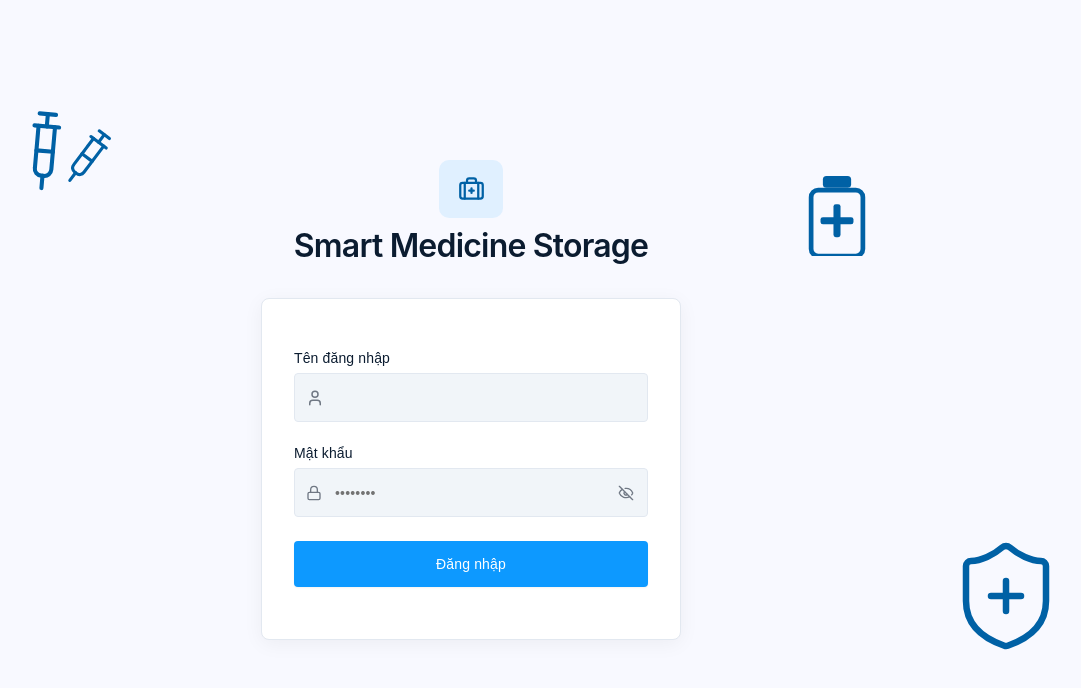
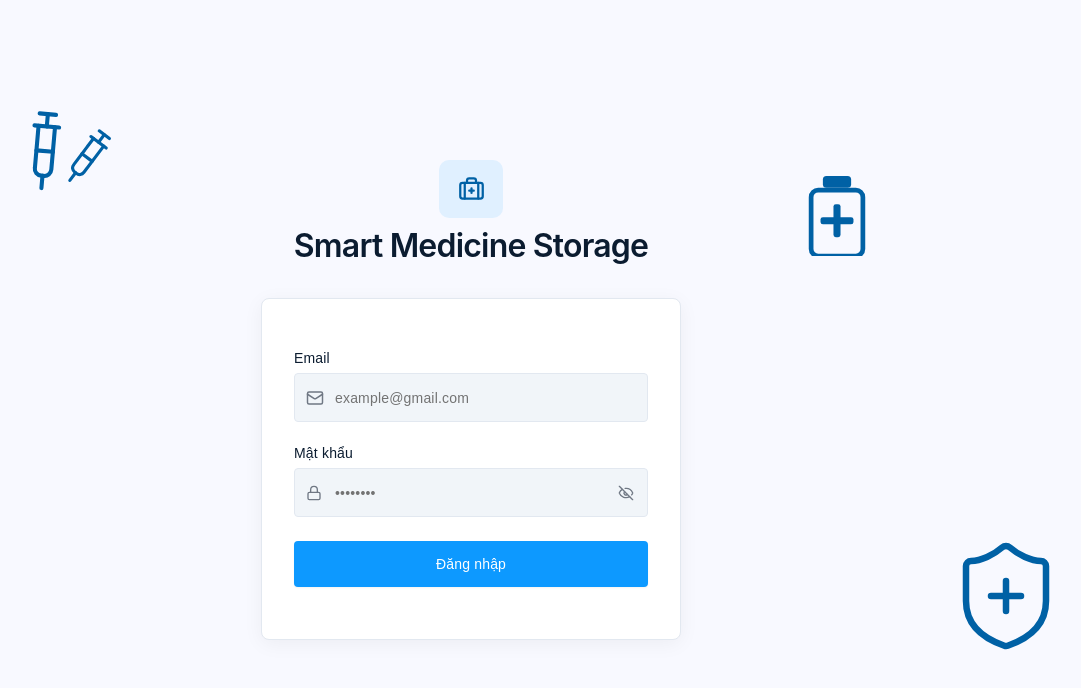
Before and after one commit to daovudat2305-cmd/IoT-SmartMedicine, a React (Vite) app in the folder Website/frontend/: page /login in a window 1280 px wide. Shown: the top 688 px of the page, without its empty margins (169-1250 px from the left). Built offline with nearby package versions, Linux system fonts and the light colour scheme.

Commit message:
feat(auth): integrate login flow and logout handlers with backend api

```diff
--- a/Website/frontend/src/components/layout/Header.tsx
+++ b/Website/frontend/src/components/layout/Header.tsx
@@ -3,12 +3,21 @@ import { useNavigate } from "react-router";
 import { Popover, PopoverContent, PopoverTrigger } from "../ui/popover";
 import { Button } from "../ui/button";
 import { User, LogOut, CircleUserRound } from "lucide-react";
+import { useAuth } from "@/context";
+import { toast } from "sonner";
 
 const BRAND = "#004080";
 const IN_BD = "#E2E8F0";
 
 export default function Header() {
   const navigate = useNavigate();
+  const { logout } = useAuth();
+
+  const handleLogout = () => {
+    logout();
+    toast.info("Đã đăng xuất khỏi hệ thống");
+    navigate("/login", { replace: true });
+  };
 
   return (
     <header
@@ -56,7 +65,7 @@ export default function Header() {
           <Button
             variant="ghost"
             className="w-full justify-start gap-2 text-sm font-medium text-red-600 hover:text-red-700 hover:bg-red-100"
-            onClick={() => navigate("/login")}
+            onClick={handleLogout}
           >
             <LogOut size={15} />
             Đăng xuất
--- a/Website/frontend/src/components/layout/Sidebar.tsx
+++ b/Website/frontend/src/components/layout/Sidebar.tsx
@@ -7,6 +7,8 @@ import {
   LogOut,
 } from "lucide-react";
 import { Button } from "../ui/button";
+import { useAuth } from "@/context";
+import { toast } from "sonner";
 
 const BRAND = "#004080";
 const ICON_FG = "#2D5078";
@@ -27,10 +29,12 @@ interface SidebarProps {
 
 export default function Sidebar({ width = 200 }: SidebarProps) {
   const navigate = useNavigate();
+  const { logout } = useAuth();
 
   const handleLogout = () => {
-    // TODO: xử lý logout (clear token, redirect)
-    navigate("/login");
+    logout();
+    toast.info("Đã đăng xuất khỏi hệ thống");
+    navigate("/login", { replace: true });
   };
 
   return (
--- a/Website/frontend/src/pages/Login.tsx
+++ b/Website/frontend/src/pages/Login.tsx
@@ -6,13 +6,18 @@ import {
   Syringe,
   ShieldPlus,
   BriefcaseMedical,
-  User,
+  Mail,
+  Loader2,
 } from "lucide-react";
 import { Button } from "../components/ui/button";
 import { Input } from "../components/ui/input";
 import { Label } from "../components/ui/label";
 import { Card, CardContent } from "../components/ui/card";
 import { MedicineBottle } from "../components/MedicineBottle";
+import { useAuth } from "@/context";
+import { Navigate, useLocation, useNavigate } from "react-router";
+import { authApi } from "@/api";
+import { toast } from "sonner";
 
 const BRAND = "#0061A5";
 const BTN_CLR = "#0D99FF";
@@ -24,7 +29,76 @@ const PAGE_BG = "#F8F9FF";
 const LOGO_BG = "rgba(13,153,255,0.1)";
 
 export default function Login() {
+  const [email, setEmail] = useState("");
+  const [password, setPassword] = useState("");
+  const [isLoading, setIsLoading] = useState(false);
+  const [errorMessage, setErrorMessage] = useState<string | null>(null);
   const [showPassword, setShowPassword] = useState(false);
+
+  const { login, isAuthenticated } = useAuth();
+  const navigate = useNavigate();
+  const location = useLocation();
+
+  if (isAuthenticated) {
+    return <Navigate to="/dashboard" replace />;
+  }
+
+  // giữ nguyên cả search params khi redirect lại trang cũ
+  const fromState = (
+    location.state as { from?: { pathname: string; search: string } }
+  )?.from;
+  const redirectPath = fromState
+    ? `${fromState.pathname}${fromState.search || ""}`
+    : "/dashboard";
+
+  //reset error message
+  const handleEmailChange = (e: React.ChangeEvent<HTMLInputElement>) => {
+    setEmail(e.target.value);
+    if (errorMessage) setErrorMessage(null);
+  };
+
+  const handlePasswordChange = (e: React.ChangeEvent<HTMLInputElement>) => {
+    setPassword(e.target.value);
+    if (errorMessage) setErrorMessage(null);
+  };
+
+  const handleSubmit = async (e: React.FormEvent<HTMLFormElement>) => {
+    e.preventDefault();
+    setErrorMessage(null);
+
+    const cleanEmail = email.trim();
+    const cleanPassword = password.trim();
+    if (!cleanEmail || !cleanPassword) {
+      setErrorMessage("Vui lòng nhập đầy đủ email và mật khẩu");
+      return;
+    }
+    // Validate email cơ bản
+    if (!/\S+@\S+\.\S+/.test(cleanEmail)) {
+      setErrorMessage("Định dạng email không hợp lệ");
+      return;
+    }
+
+    try {
+      setIsLoading(true);
+
+      const response = await authApi.login({
+        email: cleanEmail,
+        password: cleanPassword,
+      });
+
+      login(cleanEmail, cleanPassword, response.data.username);
+
+      toast.success("Đăng nhập thành công");
+      navigate(redirectPath, { replace: true });
+    } catch (error: any) {
+      const msg =
+        error?.response?.data?.message ||
+        "Đăng nhập thất bại. Vui lòng kiểm tra lại thông tin";
+      setErrorMessage(msg);
+    } finally {
+      setIsLoading(false);
+    }
+  };
 
   return (
     <div
@@ -130,34 +204,39 @@ export default function Login() {
             boxShadow: "0px 4px 20px rgba(0,0,0,0.05)",
           }}
         >
-          <CardContent
-            className="flex flex-col"
-            style={{ gap: 24, padding: 32 }}
-          >
-            {/* Ten dang nhap */}
+          <CardContent style={{ padding: 32 }}>
+            {/* Thẻ form bao bọc */}
+            <form onSubmit={handleSubmit} className="flex flex-col gap-6">
+              {/* Hiển thị lỗi nếu có */}
+              {errorMessage && (
+                <div className="p-3 text-sm text-red-600 bg-red-50 border border-red-200 rounded-md">
+                  {errorMessage}
+                </div>
+              )}
+
+              {/* Email */}
               <div className="flex flex-col gap-2">
                 <Label
-                htmlFor="login-username"
-                style={{
-                  color: TITLE,
-                  fontSize: 14,
-                  fontWeight: 500,
-                  letterSpacing: "0.14px",
-                }}
+                  htmlFor="login-email"
+                  style={{ color: TITLE, fontSize: 14, fontWeight: 500 }}
                 >
-                Tên đăng nhập
+                  Email
                 </Label>
                 <div className="relative">
-                <User
+                  <Mail
                     size={18}
                     className="pointer-events-none absolute left-3 top-1/2 -translate-y-1/2"
                     style={{ color: ICON_FG }}
                   />
                   <Input
-                  id="login-username"
-                  type="text"
-                  autoComplete="username"
+                    id="login-email"
+                    type="email"
+                    value={email}
+                    disabled={isLoading}
+                    autoComplete="email"
+                    placeholder="example@gmail.com"
                     className="pl-10 focus-visible:border-[#0D99FF] focus-visible:ring-[#0D99FF]/20"
+                    onChange={handleEmailChange}
                     style={{
                       height: 49,
                       background: IN_BG,
@@ -168,16 +247,11 @@ export default function Login() {
                 </div>
               </div>
 
-            {/* Password */}
+              {/* Mật khẩu */}
               <div className="flex flex-col gap-2">
                 <Label
                   htmlFor="login-password"
-                style={{
-                  color: TITLE,
-                  fontSize: 14,
-                  fontWeight: 500,
-                  letterSpacing: "0.14px",
-                }}
+                  style={{ color: TITLE, fontSize: 14, fontWeight: 500 }}
                 >
                   Mật khẩu
                 </Label>
@@ -190,9 +264,12 @@ export default function Login() {
                   <Input
                     id="login-password"
                     type={showPassword ? "text" : "password"}
+                    value={password}
+                    disabled={isLoading}
                     autoComplete="current-password"
                     placeholder="••••••••"
                     className="pl-10 pr-10 focus-visible:border-[#0D99FF] focus-visible:ring-[#0D99FF]/20"
+                    onChange={handlePasswordChange}
                     style={{
                       height: 49,
                       background: IN_BG,
@@ -217,10 +294,11 @@ export default function Login() {
                 </div>
               </div>
 
-            {/* Submit */}
+              {/* Nút Submit */}
               <Button
                 type="submit"
                 id="login-submit"
+                disabled={isLoading}
                 className="w-full font-medium text-white transition-opacity hover:opacity-90 active:scale-[0.99]"
                 style={{
                   height: 46,
@@ -228,11 +306,18 @@ export default function Login() {
                   borderRadius: 4,
                   boxShadow: "0px 1px 2px rgba(0,0,0,0.05)",
                   fontSize: 14,
-                letterSpacing: "0.14px",
                 }}
               >
-              Đăng nhập
+                {isLoading ? (
+                  <span className="flex items-center gap-2">
+                    <Loader2 size={18} className="animate-spin" />
+                    Đang đăng nhập...
+                  </span>
+                ) : (
+                  "Đăng nhập"
+                )}
               </Button>
+            </form>
           </CardContent>
         </Card>
       </div>
```
Lines whose indentation alone changed are shown as unchanged.
